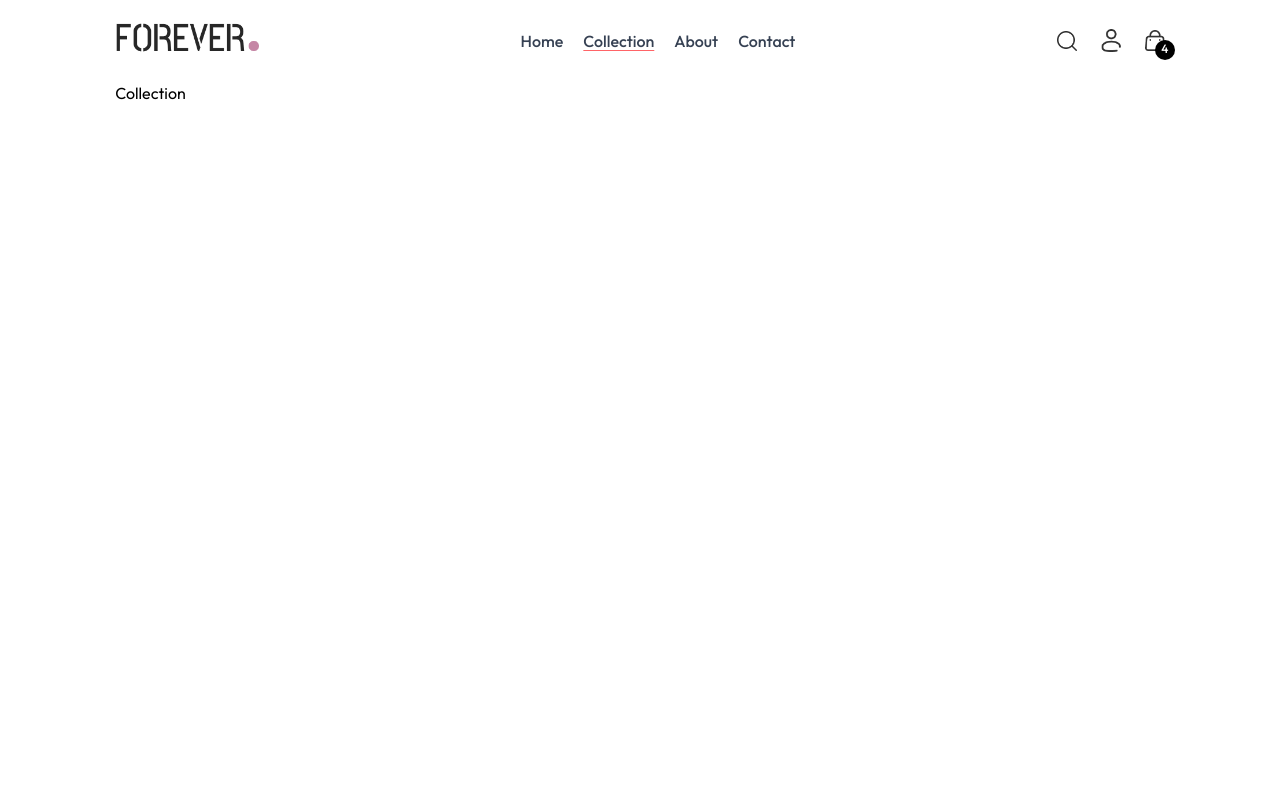
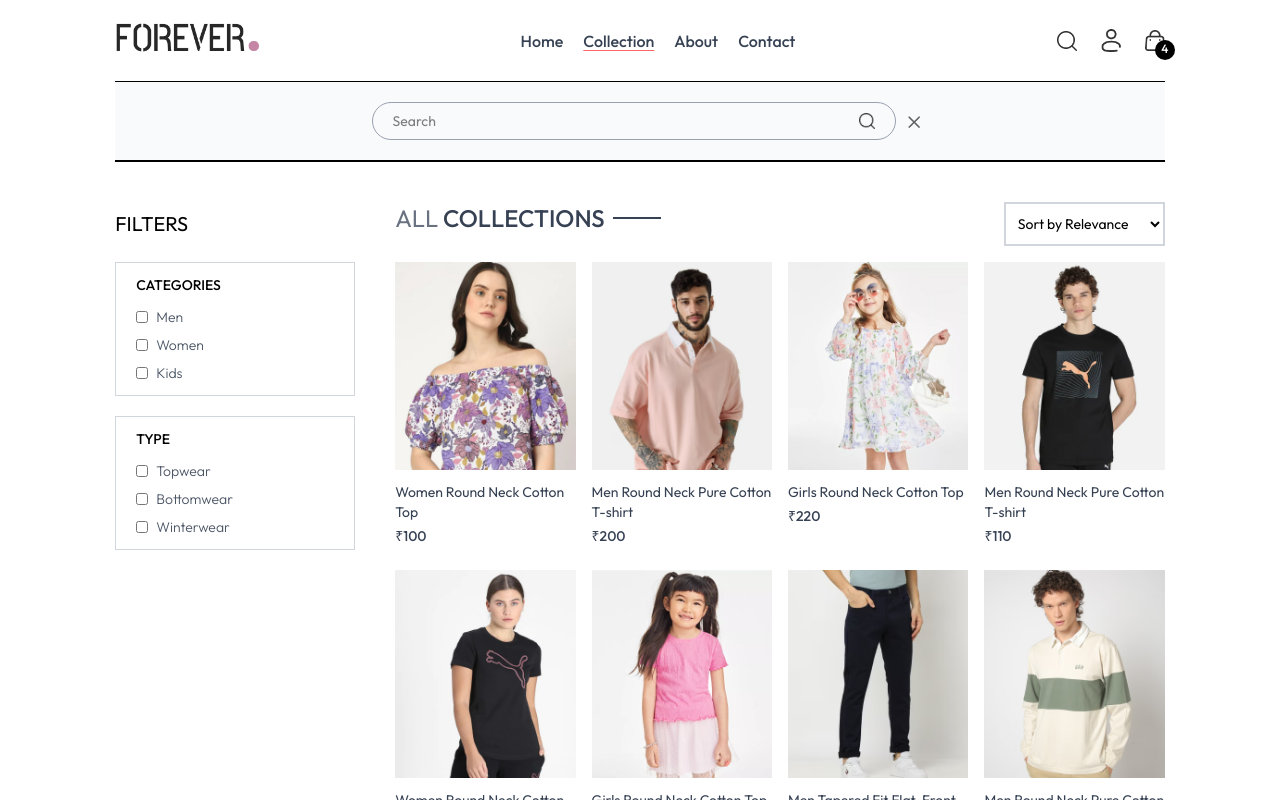
Before and after one commit to vivekvvk123/ecommerce-app, a React (Vite) app in the folder frontend/: page /collection in a window 1280 px wide. Both pictures are taken after a click on the picture 1066 px from the left and 40 px from the top of the page. Shown: the top 800 px of the page. Built offline with nearby package versions, Linux system fonts and the light colour scheme.

Commit message:
Added more features

```diff
--- a/frontend/src/App.jsx
+++ b/frontend/src/App.jsx
@@ -10,6 +10,8 @@
 import PlaceOrder from './pages/PlaceOrder'
 import Orders from './pages/Orders'
 import Navbar from './components/Navbar'
+import Footer from './components/Footer'
+import SearchBar from './components/SearchBar'
 
 
 function App() {
@@ -17,6 +19,7 @@
   return (
     <div className='px-4 sm:px-[5vw] md:px-[7vw] lg:px-[9vw]'>
       <Navbar />
+      <SearchBar />
       <Routes>
         <Route path='/' element={<Home />} />
         <Route path='/collection' element={<Collection />}/>
@@ -27,8 +30,9 @@
         <Route path='/login' element={<Login />}/>
         <Route path='/place-order' element={<PlaceOrder />}/>
         <Route path='/orders' element={<Orders />}/>
+      </Routes>
 
-      </Routes>
+      <Footer />
     </div>
   )
 }
--- /dev/null
+++ b/frontend/src/components/Footer.jsx
@@ -0,0 +1,46 @@
+import React from 'react'
+import { assets } from '../assets/assets'
+
+function Footer() {
+  return (
+    <div>
+        <div className='flex flex-col sm:grid grid-cols-[3fr_1fr_1fr] gap-14 my-10 mt-40 text-sm'>
+            <div>
+                <img src={assets.logo} className='mb-5 w-32' alt="" />
+                <p className='w-full md:w-2/3 text-gray-600'>
+                    Lorem ipsum dolor sit amet consectetur adipisicing elit.
+                    Quisquam, voluptatum. Quisquam, voluptatum. Quisquam, voluptatum.
+                </p>
+            </div>
+
+            <div>
+                <p className='text-xl font-medium mb-5 '>COMPANY</p>
+                <ul className='flex flex-col gap-1 text-gray-600'>
+                    <li>Home</li>
+                    <li>About Us</li>
+                    <li>Delivery</li>
+                    <li>Privacy Policy</li>
+
+                </ul>
+            </div>
+
+            <div>
+                <p className='text-xl font-medium mb-5'>GET IN TOUCH</p>
+                <ul className='flex flex-col gap-1 text-gray-600'>
+                    <li>+91 1234567890</li>
+                    <li>contact@forever.com</li>
+                    <li></li>
+                </ul>
+            </div>
+
+        </div>
+
+        <div>
+            <hr />
+            <p className='py-5 text-sm text-center'>Copyright 2025@forever.com - All Rights Reserved.</p>
+        </div>
+    </div>
+  )
+}
+
+export default Footer
--- a/frontend/src/components/Navbar.jsx
+++ b/frontend/src/components/Navbar.jsx
@@ -1,10 +1,13 @@
-import React, { useState } from 'react'
+import React, { useState, useContext } from 'react'
 import {assets} from '../assets/assets.js'
 import { Link, NavLink } from 'react-router-dom'
+import { ShopContext } from '../context/ShopContext.jsx';
 
 function Navbar() {
 
   const [visible, setVisible] = useState(false);
+
+  const {setShowSearch} = useContext(ShopContext);
 
   return (
     <div className='flex items-center justify-between py-5 font-medium'>
@@ -35,7 +38,7 @@
       </div>
 
       <div className='flex items-center gap-6'>
-        <img src={assets.search_icon} className='w-5 cursor-pointer' alt="" />
+        <img onClick={()=>setShowSearch(true)} src={assets.search_icon} className='w-5 cursor-pointer' alt="" />
 
         <div className='group relative'>
           <img className='w-5 cursor-pointer' src={assets.profile_icon} alt="" />
@@ -68,13 +71,8 @@
               <NavLink onClick={()=>setVisible(false)} className={({isActive})=> `${isActive ? 'bg-zinc-900 text-white' : ''} py-2 pl-6 border`} to='/contact'>Contact</NavLink>
 
           </div>
-
-
         </div>
-
       </div>
-
-
 
     </div>
   )
--- /dev/null
+++ b/frontend/src/components/NewsletterBox.jsx
@@ -0,0 +1,26 @@
+import React from 'react'
+
+function NewsletterBox() {
+
+    const onSubmitHandler = (e)=>{
+        e.preventDefault();
+
+    }
+
+  return (
+    <div className='text-center'>
+        <p className='text-2xl font-medium text-gray-800'>Subscribe now for price drop alerts</p>
+        <p className='text-gray-400 mt-3'>
+            Lorem ipsum dolor sit amet consectetur adipisicing elit. Tempora, aut!
+        </p>
+
+        <form onSubmit={(e)=>onSubmitHandler(e)} action="" className='w-full sm:w-1/2 flex items-center gap-3 mx-auto my-6 border pl-3 rounded-3xl'>
+            <input className='w-full sm:flex-1 outline-none' type="email" required placeholder='Enter your email'/>
+            <button className='bg-black text-white text-xs px-10 py-4 rounded-3xl' type='submit'>Subscribe</button>
+        </form>
+
+    </div>
+  )
+}
+
+export default NewsletterBox
--- /dev/null
+++ b/frontend/src/components/SearchBar.jsx
@@ -0,0 +1,35 @@
+import React,{useContext, useEffect, useState} from 'react'
+import { assets } from '../assets/assets';
+import { ShopContext } from '../context/ShopContext';
+import { useLocation } from 'react-router-dom';
+
+function SearchBar() {
+
+    const {search, setSearch, showSearch, setShowSearch} = useContext(ShopContext);
+    const [visible, setVisible] = useState(false);
+
+    const location = useLocation();
+    useEffect(()=>{
+        if(location.pathname.includes('collection')){
+            setVisible(true);
+        }
+        else{
+            setVisible(false);
+        }
+    },[location])
+
+
+  return showSearch && visible ? (
+    <div className='border-t border-b bg-gray-50 text-center'>
+        <div className='inline-flex items-center justify-center border border-gray-400 px-5 py-2 my-5 mx-3 rounded-full w-3/4 sm:w-1/2'>
+            <input value={search} onChange={(e)=>setSearch(e.target.value)} className='flex-1 outline-none bg-inherit text-sm' type="text" placeholder='Search' />
+            <img className='w-4' src={assets.search_icon} alt="" />
+        </div>
+
+        <img onClick={()=>setShowSearch(false)} className='inline w-3 cursor-pointer' src={assets.cross_icon} alt="" />
+
+    </div>
+  ) : null;
+}
+
+export default SearchBar
--- a/frontend/src/context/ShopContext.jsx
+++ b/frontend/src/context/ShopContext.jsx
@@ -1,4 +1,4 @@
-import { createContext } from "react";
+import { createContext, useState } from "react";
 import { products } from "../assets/assets";
 export const ShopContext = createContext();
 
@@ -6,8 +6,11 @@
     const currency = '₹';
     const delivery_fee = 10;
 
+    const [search, setSearch] = useState('');
+    const [showSearch, setShowSearch] = useState(false)
+
     const value ={
-        products, currency, delivery_fee
+        products, currency, delivery_fee, search, setSearch, showSearch, setShowSearch
     }
 
     return (
--- a/frontend/src/pages/Collection.jsx
+++ b/frontend/src/pages/Collection.jsx
@@ -1,8 +1,145 @@
-import React from 'react'
+import React, {useContext, useEffect, useState } from 'react'
+import { ShopContext } from '../context/ShopContext'
+import { assets } from '../assets/assets';
+import Title from '../components/Title';
+import ProductItem from '../components/ProductItem';
 
 function Collection() {
+
+  const {products, search, showSearch} = useContext(ShopContext);
+  const [showFilter, setShowFilter] = useState(false);
+  const [filterProducts, setFilterProducts] = useState([]);
+  const [category, setCategory] = useState([]);
+  const [subCategory, setSubCategory] = useState([]);
+  const [sortType, setSortType] = useState('relevant');
+
+  const toggleCategory = (e)=>{
+    if(category.includes(e.target.value)){
+      setCategory((prev)=> prev.filter(item => item !== e.target.value));
+    }
+    else{
+      setCategory((prev)=> [...prev, e.target.value]);
+    }
+  }
+
+  const toggleSubCategory = (e)=>{
+     if(subCategory.includes(e.target.value)){
+      setSubCategory((prev)=> prev.filter(item => item !== e.target.value));
+     }
+     else{
+      setSubCategory((prev)=> [...prev, e.target.value])
+     }
+  }
+
+  const applyFilter = ()=>{
+    let productsCopy = products.slice();
+
+    if(showSearch && search){
+      productsCopy = productsCopy.filter((item)=> item.name.toLowerCase().includes(search.toLowerCase()));
+    }
+
+    if(category.length > 0){
+      productsCopy = productsCopy.filter((item) => category.includes(item.category));
+    }
+    if(subCategory.length > 0){
+      productsCopy = productsCopy.filter((item) => subCategory.includes(item.subCategory));
+    }
+    setFilterProducts(productsCopy);
+  }
+
+  const sortProducts = ()=>{
+    let filterProductsCopy = filterProducts.slice();
+
+    switch (sortType) {
+      case 'low-high':
+        setFilterProducts(filterProductsCopy.sort((a,b)=> a.price - b.price));
+        break;
+      case 'high-low':
+        setFilterProducts(filterProductsCopy.sort((a,b)=> b.price - a.price));
+        break;
+      default:
+        applyFilter();
+        break;
+    }
+  }
+
+
+  useEffect(()=>{
+    applyFilter();
+  },[category, subCategory, search, showSearch])
+
+  useEffect(()=>{
+    sortProducts();
+  },[sortType]);
+
+
   return (
-    <div>Collection</div>
+    <div className='flex flex-col sm:flex-row gap-1 sm:gap-10 pt-10 border-t'>
+      {/* Filter Options */}
+      <div className='min-w-60'>
+        <p onClick={()=>setShowFilter(!showFilter)} className='my-2 text-xl flex items-center cursor-pointer gap-2'>FILTERS
+          <img src={assets.dropdown_icon} className={`h-3 sm:hidden ${showFilter ? 'rotate-90' : ''}`} alt="" />
+        </p>
+        {/* Category Filter */}
+        <div className={`border border-gray-300 pl-5 py-3 mt-6 ${showFilter ? '' : 'hidden'} sm:block`}>
+          <p className='mb-3 text-sm font-medium'>CATEGORIES</p>
+          <div className='flex flex-col gap-2 text-sm font-light text-gray-600'>
+            <p className='flex gap-2'>
+              <input type="checkbox" className='w-3' value={'Men'} onChange={toggleCategory} /> Men
+            </p>
+            <p className='flex gap-2'>
+              <input type="checkbox" className='w-3' value={'Women'} onChange={toggleCategory} /> Women
+            </p>
+            <p className='flex gap-2'>
+              <input type="checkbox" className='w-3' value={'Kids'} onChange={toggleCategory} /> Kids
+            </p>
+          </div>
+        </div>
+
+        {/* SubCategory Filter */}
+
+        <div className={`border border-gray-300 pl-5 py-3 my-5 ${showFilter ? '' : 'hidden'} sm:block`}>
+          <p className='mb-3 text-sm font-medium'>TYPE</p>
+          <div className='flex flex-col gap-2 text-sm font-light text-gray-600'>
+            <p className='flex gap-2'>
+              <input type="checkbox" className='w-3' value={'Topwear'} onChange={toggleSubCategory}/> Topwear
+            </p>
+            <p className='flex gap-2'>
+              <input type="checkbox" className='w-3' value={'Bottomwear'} onChange={toggleSubCategory}/> Bottomwear
+            </p>
+            <p className='flex gap-2'>
+              <input type="checkbox" className='w-3' value={'Winterwear'} onChange={toggleSubCategory}/> Winterwear
+            </p>
+          </div>
+        </div>
+
+      </div>
+
+      {/* Right Side */}
+      <div className='flex-1'>
+
+        <div className='flex justify-between text-base sm:text-2xl mb-4'>
+          <Title text1={'ALL'} text2={'COLLECTIONS'} />
+          {/* Product Sort */}
+          <select onChange={(e)=>setSortType(e.target.value)} className='border-2 border-gray-300 text-sm px-2'>
+            <option value="relevant">Sort by Relevance</option>
+            <option value="low-high">Sort by Low to High</option>
+            <option value="high-low">Sort by High to Low</option>
+          </select>
+        </div>
+
+        {/* Map products */}
+        <div className='grid grid-cols-2 sm:grid-cols-3 lg:grid-cols-4 gap-y-6 gap-4'>
+          {
+            filterProducts.map((item, index)=>(
+              <ProductItem key={index} name={item.name} id={item._id} image={item.image} price={item.price}/>
+            ))
+          }
+        </div>
+
+      </div>
+
+    </div>
   )
 }
 
--- a/frontend/src/pages/Home.jsx
+++ b/frontend/src/pages/Home.jsx
@@ -2,6 +2,8 @@
 import Hero from '../components/Hero'
 import LatestCollection from '../components/LatestCollection'
 import BestSeller from '../components/BestSeller'
+import OurPolicy from '../components/OurPolicy'
+import NewsletterBox from '../components/NewsletterBox'
 
 function Home() {
   return (
@@ -9,6 +11,8 @@
       <Hero />
       <LatestCollection />
       <BestSeller />
+      <OurPolicy />
+      <NewsletterBox />
     </div>
   )
 }
```
Also changed, not shown: frontend/src/components/OurPolicy.jsx (+14 -1 lines).
